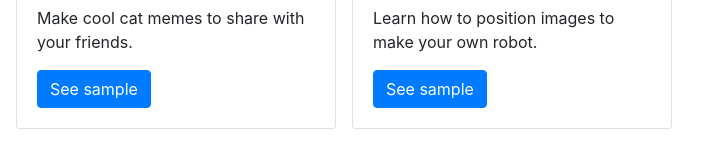
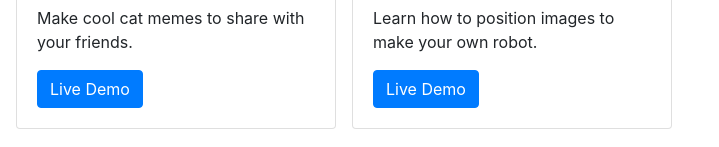
Before and after one commit to rodolfoghi/learning-resources, a plain HTML site: page index.html in a window 1280 px wide. Shown: the part 239-386 px from the top of the page, without its empty margins (0-719 px from the left). Drawn offline with Linux system fonts and the light colour scheme.

Commit message:
Change live demo button text

```diff
--- a/index.html
+++ b/index.html
@@ -16,7 +16,7 @@
                 <div class="card-body">
                     <h4 class="card-title">Cat Meme Generator</h4>
                     <p class="card-text">Make cool cat memes to share with your friends.</p>
-                    <a href="web-development/cat-meme-generator" class="btn btn-primary">See sample</a>
+                    <a href="web-development/cat-meme-generator" class="btn btn-primary">Live Demo</a>
                 </div>
             </div>
 
@@ -26,7 +26,7 @@
                 <div class="card-body">
                     <h4 class="card-title">Build a Robot</h4>
                     <p class="card-text">Learn how to position images to make your own robot.</p>
-                    <a href="web-development/build-a-robot" class="btn btn-primary">See sample</a>
+                    <a href="web-development/build-a-robot" class="btn btn-primary">Live Demo</a>
                 </div>
             </div>
 
```
